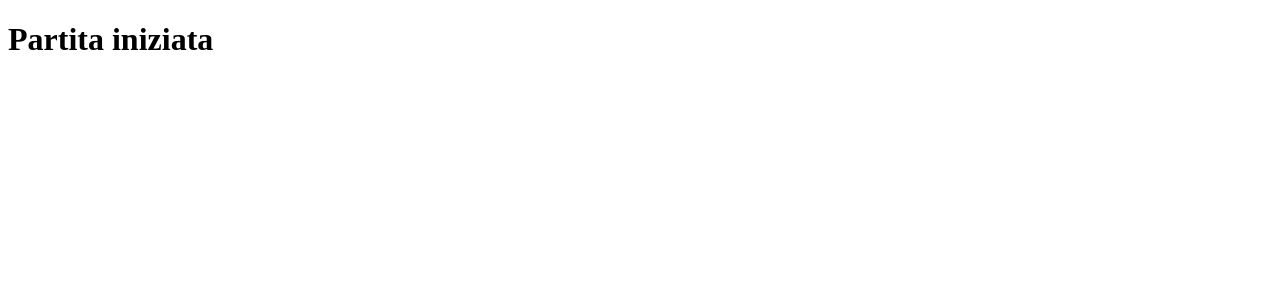
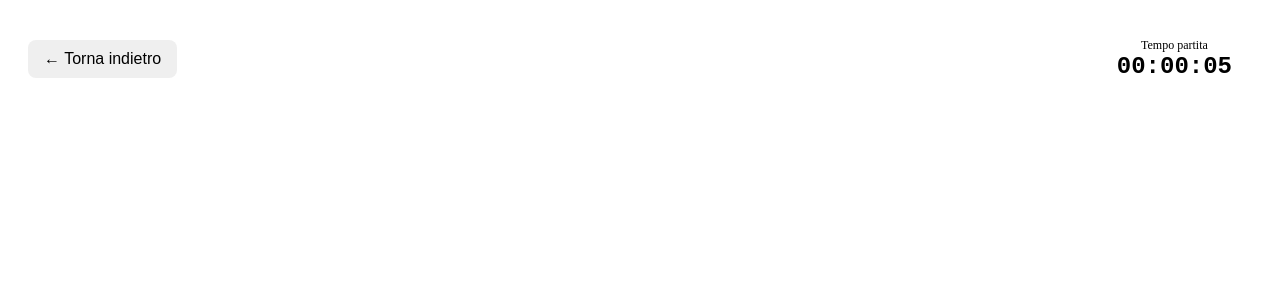
Before and after one commit to chi-ar/Alfrajo, an Angular app: page /game in a window 1280 px wide. Shown: the top 300 px of the page. Built offline with nearby package versions, Linux system fonts and the light colour scheme.

Commit message:
add player tiles; add timer

```diff
--- a/src/app/game/game.html
+++ b/src/app/game/game.html
@@ -1,3 +1,134 @@
-<h1>
-Partita iniziata
-</h1>
+<div class="game">
+
+  <header class="game-header">
+
+    <button
+      type="button"
+      class="back-button"
+      (click)="goBack()"
+    >
+      ← Torna indietro
+    </button>
+
+
+    <div class="timer">
+
+      <span class="timer-label">
+        Tempo partita
+      </span>
+
+      <strong>
+        {{ formattedTime }}
+      </strong>
+
+    </div>
+
+
+
+  </header>
+
+
+  <main
+    class="players"
+    [class.one-player]="players.length === 1"
+    [class.two-players]="players.length === 2"
+    [class.three-players]="players.length === 3"
+    [class.four-players]="players.length === 4"
+  >
+
+    <section
+      class="player"
+      *ngFor="let player of players"
+    >
+
+      <div class="player-header">
+        <h2>{{ player.name }}</h2>
+      </div>
+
+
+      <div class="stat">
+
+        <span class="label">
+          Vita
+        </span>
+
+        <strong>
+          {{ player.life }}
+        </strong>
+
+      </div>
+
+
+      <div class="stat burst">
+
+        <span class="label">
+          Burst
+        </span>
+
+        <div class="counter">
+
+          <button
+            type="button"
+            (click)="player.burst = player.burst - 1"
+          >
+            −
+          </button>
+
+          <strong>
+            {{ player.burst }}
+          </strong>
+
+          <button
+            type="button"
+            (click)="player.burst = player.burst + 1"
+          >
+            +
+          </button>
+
+        </div>
+
+      </div>
+
+
+      <div class="tokens">
+
+        <h3>Token azione</h3>
+
+        <div class="token-list">
+
+          <button
+            *ngFor="let token of ['action', 'move', 'special']"
+            type="button"
+            class="token"
+          >
+            {{ token }}
+          </button>
+
+        </div>
+
+      </div>
+
+
+      <div class="talents">
+
+        <h3>Talenti</h3>
+
+        <div class="talent-list">
+
+          <button
+            *ngFor="let talent of player.talents"
+            type="button"
+            class="talent"
+          >
+            {{ talent.name }}
+          </button>
+
+        </div>
+
+      </div>
+
+    </section>
+
+  </main>
+
+</div>
--- a/src/app/game/game.scss
+++ b/src/app/game/game.scss
@@ -0,0 +1,171 @@
+.game {
+  min-height: 100vh;
+  padding: 20px;
+  box-sizing: border-box;
+}
+
+.game-header {
+  text-align: center;
+  margin-bottom: 20px;
+}
+
+.players {
+  display: grid;
+  gap: 16px;
+}
+
+
+/* 1 giocatore */
+
+.players.one-player {
+  grid-template-columns: 1fr;
+}
+
+
+/* 2 giocatori */
+
+.players.two-players {
+  grid-template-columns: repeat(2, 1fr);
+}
+
+
+/* 3 giocatori */
+
+.players.three-players {
+  grid-template-columns: repeat(2, 1fr);
+}
+
+
+/* 4 giocatori */
+
+.players.four-players {
+  grid-template-columns: repeat(2, 1fr);
+}
+
+
+.player {
+  padding: 20px;
+  border: 2px solid #222;
+  border-radius: 16px;
+  background: #f5f5f5;
+}
+
+
+.player-header {
+  text-align: center;
+  margin-bottom: 20px;
+}
+
+
+.player-header h2 {
+  margin: 0;
+}
+
+
+.stat {
+  display: flex;
+  align-items: center;
+  justify-content: space-between;
+
+  padding: 12px;
+  margin-bottom: 12px;
+
+  border-radius: 10px;
+  background: white;
+}
+
+
+.label {
+  font-weight: bold;
+}
+
+
+.counter {
+  display: flex;
+  align-items: center;
+  gap: 15px;
+}
+
+
+.counter button {
+  width: 40px;
+  height: 40px;
+
+  font-size: 24px;
+}
+
+
+.tokens,
+.talents {
+  margin-top: 20px;
+}
+
+
+.token-list,
+.talent-list {
+  display: flex;
+  gap: 10px;
+  flex-wrap: wrap;
+}
+
+
+.token,
+.talent {
+  padding: 10px 14px;
+  border-radius: 8px;
+  border: 1px solid #333;
+  background: white;
+}
+
+
+@media (max-width: 700px) {
+
+  .players.two-players,
+  .players.three-players,
+  .players.four-players {
+    grid-template-columns: 1fr;
+  }
+
+}
+
+.game-header {
+  display: flex;
+  align-items: center;
+  justify-content: space-between;
+
+  margin-bottom: 20px;
+}
+
+
+.back-button {
+  padding: 10px 16px;
+
+  border: none;
+  border-radius: 8px;
+
+  cursor: pointer;
+
+  font-size: 16px;
+}
+
+
+.timer {
+  display: flex;
+  flex-direction: column;
+  align-items: center;
+
+  padding: 10px 20px;
+
+  border-radius: 10px;
+}
+
+
+.timer-label {
+  font-size: 12px;
+}
+
+
+.timer strong {
+  font-size: 24px;
+  font-family: monospace;
+}
--- a/src/app/game/game.ts
+++ b/src/app/game/game.ts
@@ -1,9 +1,78 @@
-import { Component } from '@angular/core';
+import { ChangeDetectorRef, Component, OnDestroy } from '@angular/core';
+import { CommonModule } from '@angular/common';
+import { Router } from '@angular/router';
+import { Game as GameService } from '../services/game';
+import { Player } from '../models/player.model';
 
 @Component({
   selector: 'app-game',
-  imports: [],
+  standalone: true,
+  imports: [CommonModule],
   templateUrl: './game.html',
-  styleUrl: './game.scss',
+  styleUrl: './game.scss'
 })
-export class Game {}
+export class Game implements OnDestroy {
+
+  players: Player[] = [];
+
+  elapsedSeconds = 0;
+
+  timer: any;
+
+
+  constructor(
+    private gameService: GameService,
+    private router: Router,
+    private changeDetector: ChangeDetectorRef
+  ) {
+
+    this.players = this.gameService.players;
+
+    this.timer = setInterval(() => {
+
+      this.elapsedSeconds++;
+
+      this.changeDetector.detectChanges();
+
+    }, 1000);
+
+  }
+
+
+  get formattedTime(): string {
+
+    const hours = Math.floor(this.elapsedSeconds / 3600);
+
+    const minutes = Math.floor(
+      (this.elapsedSeconds % 3600) / 60
+    );
+
+    const seconds = this.elapsedSeconds % 60;
+
+    return (
+      String(hours).padStart(2, '0') +
+      ':' +
+      String(minutes).padStart(2, '0') +
+      ':' +
+      String(seconds).padStart(2, '0')
+    );
+
+  }
+
+
+  goBack() {
+
+    clearInterval(this.timer);
+
+    this.router.navigate(['/']);
+
+  }
+
+
+  ngOnDestroy() {
+
+    clearInterval(this.timer);
+
+  }
+
+}
```
Also changed, not shown: src/app/services/game.ts (+0 -12 lines).
